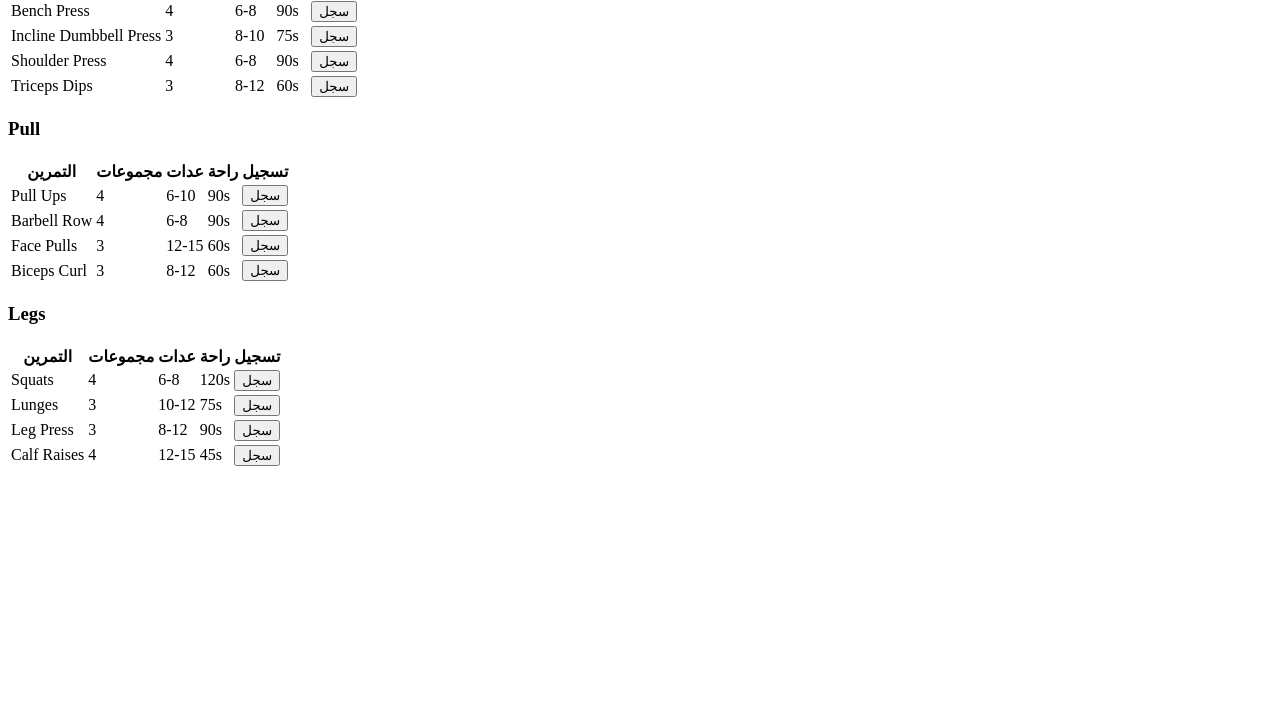
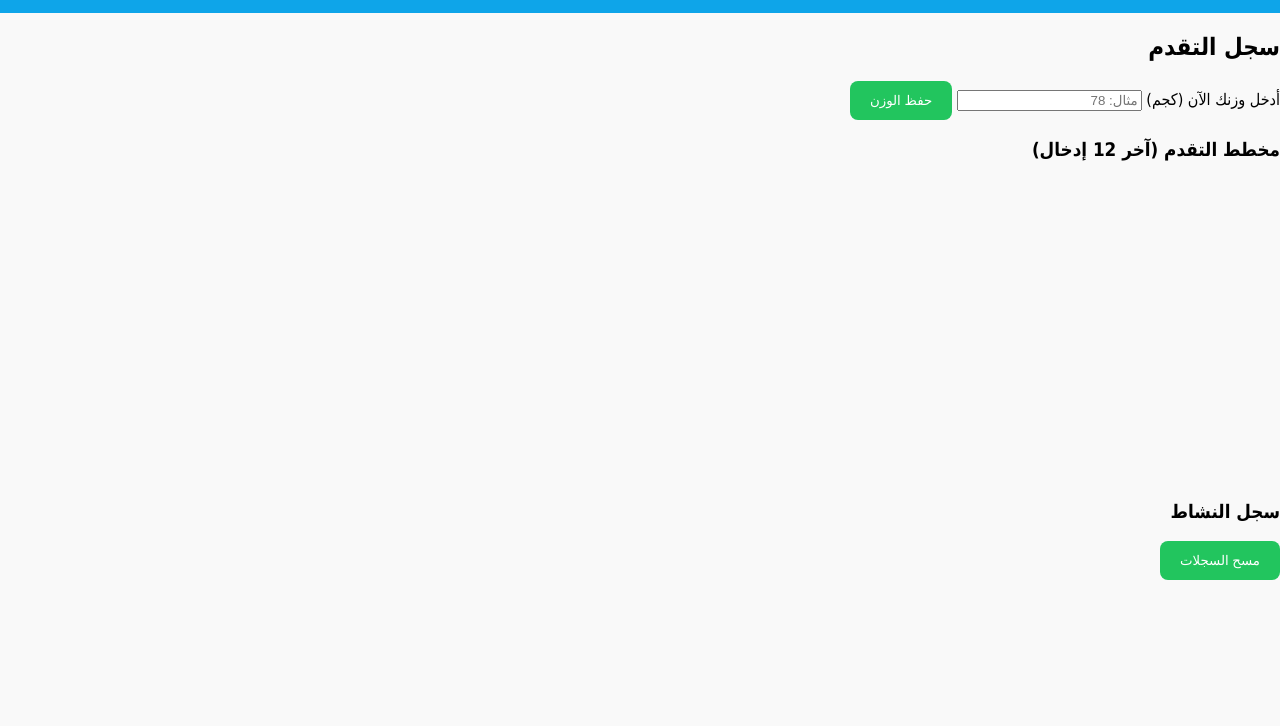
Before and after one commit to ya8796202-dotcom/yasser-bot, a plain HTML site: page progress.html in a window 1280 px wide. Shown: the part 74-800 px from the top of the page. Drawn offline with Linux system fonts and the light colour scheme; files that its build step writes are made by us from their sources.

Commit message:
Update progress.html
Signed-off-by: ya8796202-dotcom <ya8796202@gmail.com>

```diff
--- a/progress.html
+++ b/progress.html
@@ -1,17 +1,43 @@
-<!-- workouts.html -->
-<div id="workouts"></div>
-<script>
-fetch('data/workouts.json').then(r=>r.json()).then(data=>{
-  const el=document.getElementById('workouts');
-  data.forEach(day=>{
-    const table = `<h3>${day.name}</h3><table><tr><th>التمرين</th><th>مجموعات</th><th>عدات</th><th>راحة</th><th>تسجيل</th></tr>
-      ${day.exercises.map(e=>`<tr><td>${e.name}</td><td>${e.sets}</td><td>${e.reps}</td><td>${e.rest}</td>
-      <td><button onclick="log('${e.name}')">سجل</button></td></tr>`).join('')}
-    </table>`;
-    el.insertAdjacentHTML('beforeend',table);
-  });
-});
-function log(name){ const t=prompt('عدد العدات المنفذة لـ '+name); if(!t) return;
-  const arr=JSON.parse(localStorage.getItem('logs')||'[]'); arr.push({name, value:+t, date:Date.now()}); localStorage.setItem('logs',JSON.stringify(arr)); alert('تم التسجيل'); drawChart();
-}
-</script>
+<!DOCTYPE html>
+<html lang="ar" dir="rtl">
+<head>
+  <meta charset="utf-8" />
+  <meta name="viewport" content="width=device-width,initial-scale=1" />
+  <title>المتابعة — تقدمك</title>
+  <link rel="stylesheet" href="assets/css/style.css">
+</head>
+<body>
+  <header class="site-header container">
+    <div class="brand"><div class="logo">🛠️</div><div><div class="site-title">ياسر الرياضي</div></div></div>
+    <nav class="main-nav"><a href="index.html">الرئيسية</a><a href="workouts.html">التمارين</a><a href="progress.html" class="active">المتابعة</a></nav>
+  </header>
+
+  <main class="container">
+    <h2>سجل التقدم</h2>
+    <div class="card">
+      <label>أدخل وزنك الآن (كجم)</label>
+      <input id="weightInput" type="number" placeholder="مثال: 78" />
+      <button class="btn primary" onclick="saveWeight()">حفظ الوزن</button>
+    </div>
+
+    <div class="card">
+      <h3>مخطط التقدم (آخر 12 إدخال)</h3>
+      <canvas id="progressChart" width="800" height="300"></canvas>
+    </div>
+
+    <div class="card">
+      <h3>سجل النشاط</h3>
+      <div id="logsList"></div>
+      <button class="btn" onclick="clearLogs()">مسح السجلات</button>
+    </div>
+  </main>
+
+  <div id="toast" class="toast"></div>
+  <script src="assets/js/main.js"></script>
+  <script>
+    // تحميل وعرض السجلات والمخطط
+    renderLogs();
+    drawProgressChart('progressChart');
+  </script>
+</body>
+</html>
```
